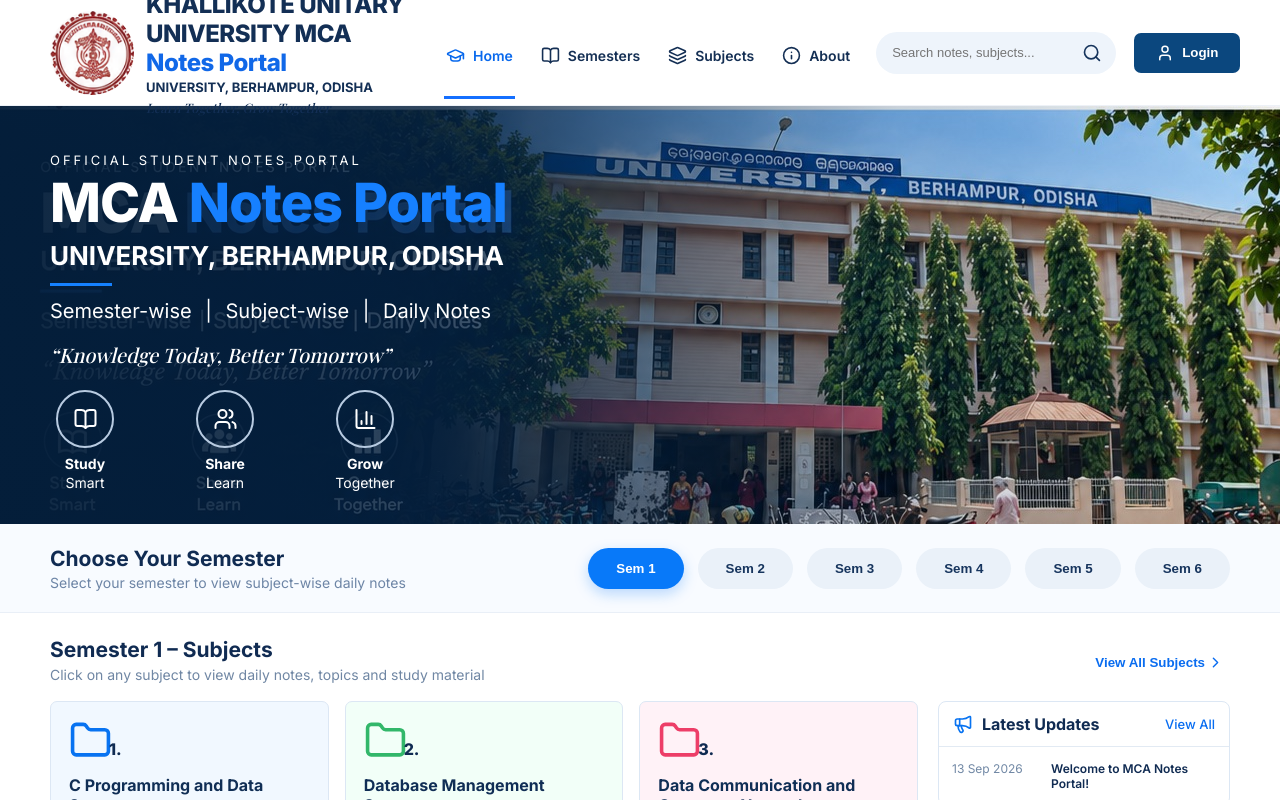
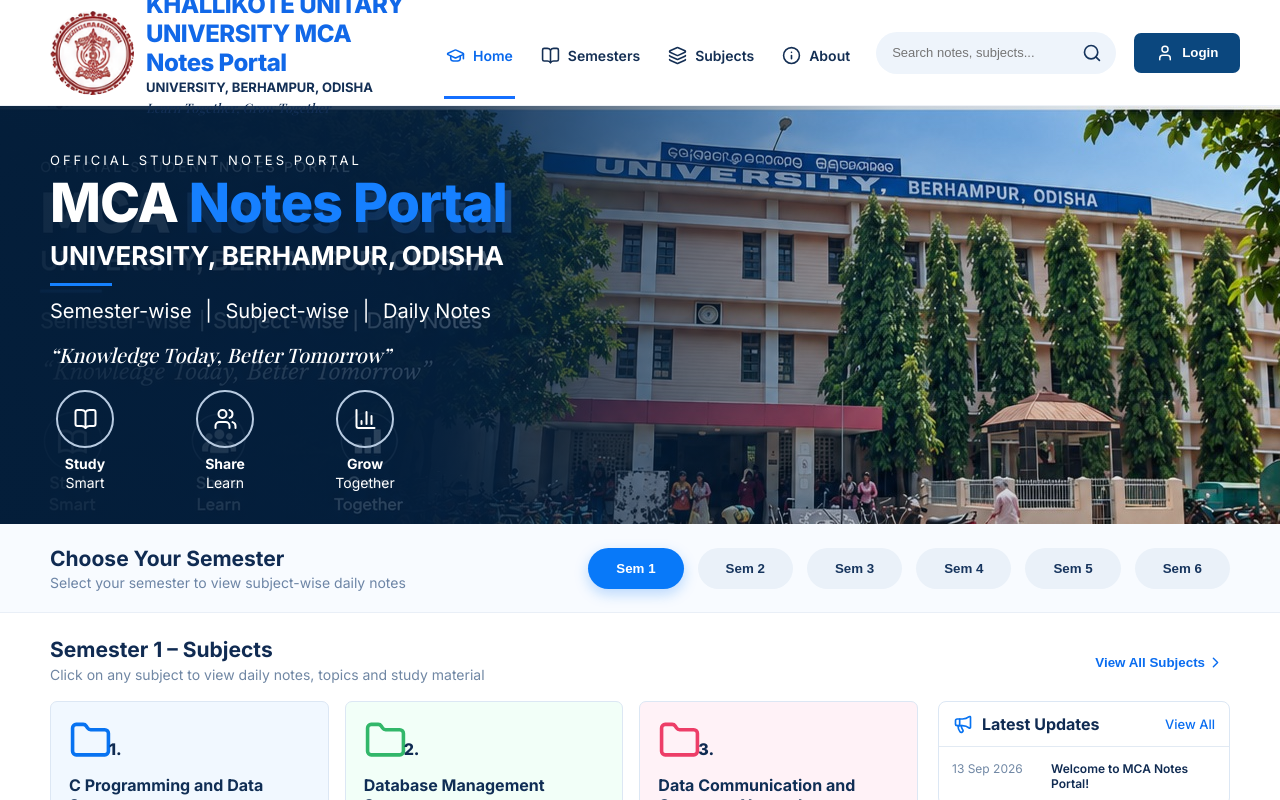
Before and after one commit to amitsahu7u/mca-notes-portal, a React (Vite) app: page / in a window 1280 px wide. Shown: the top 800 px of the page. Built offline with nearby package versions, Linux system fonts and the light colour scheme; a web font is replaced by a local one.

Commit message:
Fix university logo

```diff
--- a/src/main.jsx
+++ b/src/main.jsx
@@ -83,7 +83,7 @@
           <a className="brand" href="#home">
             <img src={`${import.meta.env.BASE_URL}assets/university-seal.png`} alt="University seal" />
             <div>
-              <div className="brand-title"> KHALLIKOTE UNITARY UNIVERSITY MCA <span>Notes Portal</span></div>
+              <div className="brand-title"><span> KHALLIKOTE UNITARY UNIVERSITY MCA</span> <span>Notes Portal</span></div>
               <div className="brand-subtitle">UNIVERSITY, BERHAMPUR, ODISHA</div>
               <div className="brand-tagline">Learn Together, Grow Together</div>
             </div>
```
